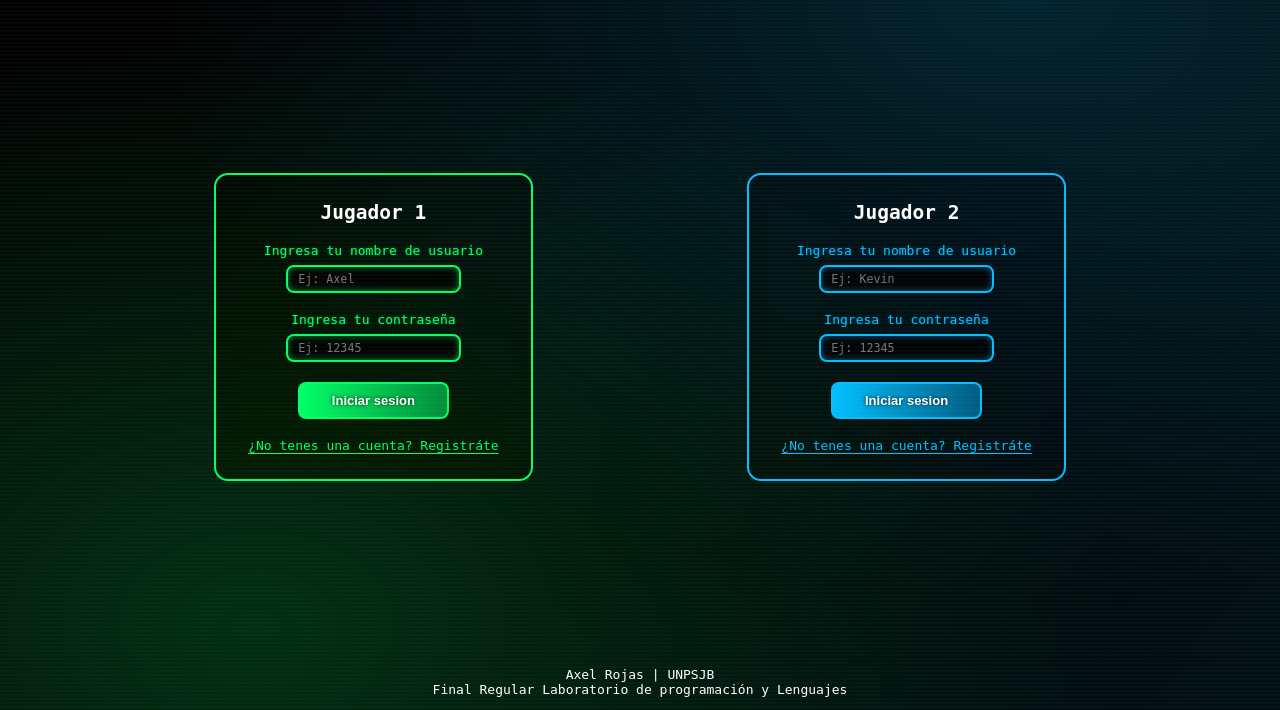
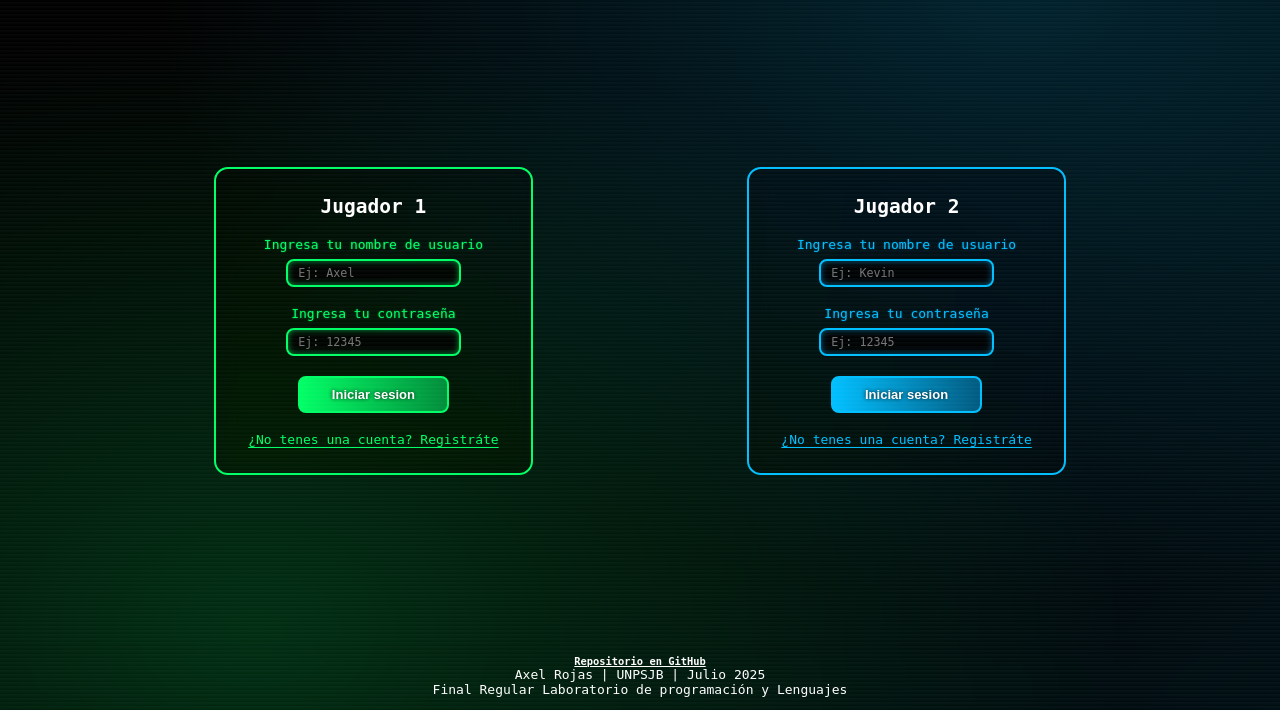
Before and after one commit to AxelRojas-hub/finalLaboratorio, a PHP site: page / in a window 1280 px wide. Shown: the part 90-800 px from the top of the page. Run offline with PHP 8.4, Linux system fonts and the light colour scheme; data that the repository does not hold is empty.

Commit message:
Link al repo en el footer

```diff
--- a/components/gameFooter.php
+++ b/components/gameFooter.php
@@ -3,7 +3,8 @@ function renderGameFooter()
 {
 ?>
     <footer>
-        <p>Axel Rojas | UNPSJB</p>
+        <a href="https://github.com/AxelRojas-hub/finalLaboratorio" target="_blank" rel="noopener noreferrer">Repositorio en GitHub</a>
+        <p>Axel Rojas | UNPSJB | Julio 2025</p>
         <p>Final Regular Laboratorio de programación y Lenguajes</p>
     </footer>
 <?php
--- a/style.css
+++ b/style.css
@@ -301,6 +301,16 @@ footer {
 footer p{
     font-size: 1rem;
 }
+footer a{
+    color: white;
+    font-weight: bold;
+    text-decoration: underline;
+    transition: color 0.3s;
+}
+
+footer a:hover{
+    color: green;
+}
 /* Para sacar los bordes */
 button:focus {
     outline: none;
```
